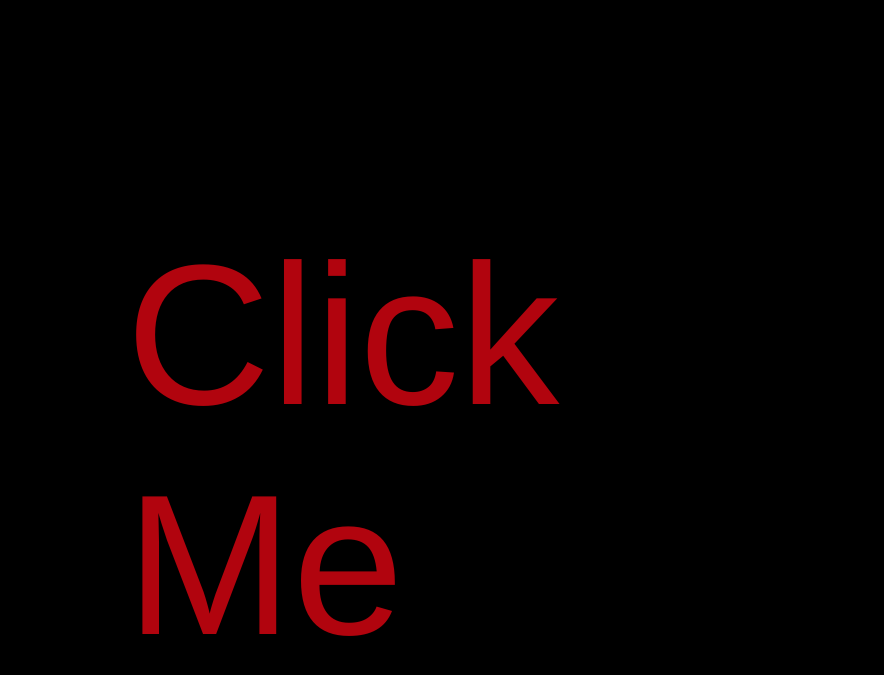
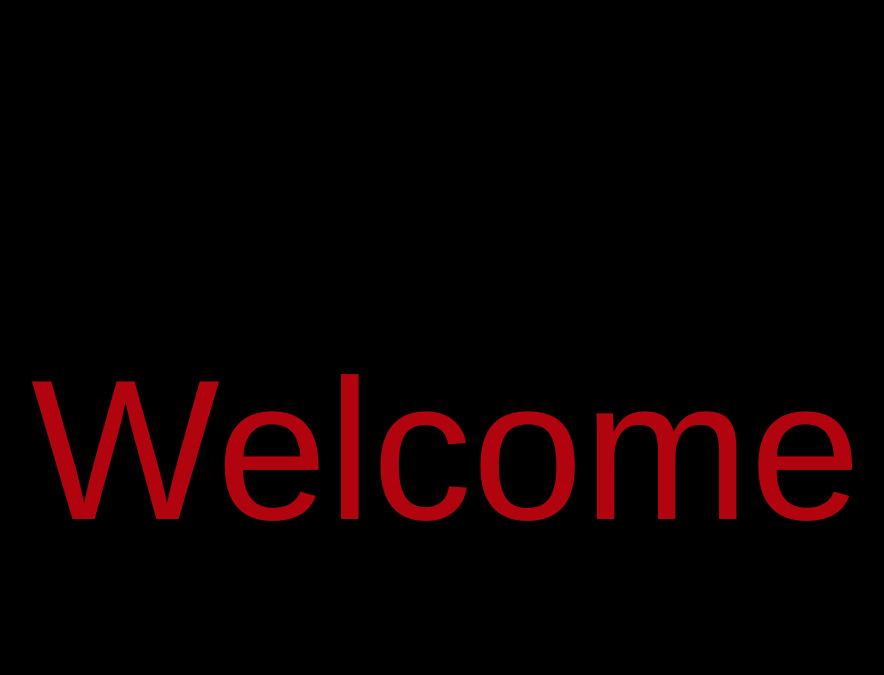
Before and after one commit to 12ff806/12ff806.github.io, a Jekyll site: the page built from index.html, in a window 1280 px wide. Shown: the top 675 px of the page, without its empty margins (194-1078 px from the left). Built offline with Jekyll 4.4.1, drawn with Linux system fonts in a browser that asks for light colours; comment, search, counter and statistics services are not loaded.

Commit message:
update index

```diff
--- a/index.html
+++ b/index.html
@@ -7,5 +7,5 @@ projects: passive
 ---
 
 <div class="index">
-    <div class="text"><a href="/tree">Click Me</a></div>
+    <div class="text"><a href="/tree">Welcome</a></div>
 </div>
```
